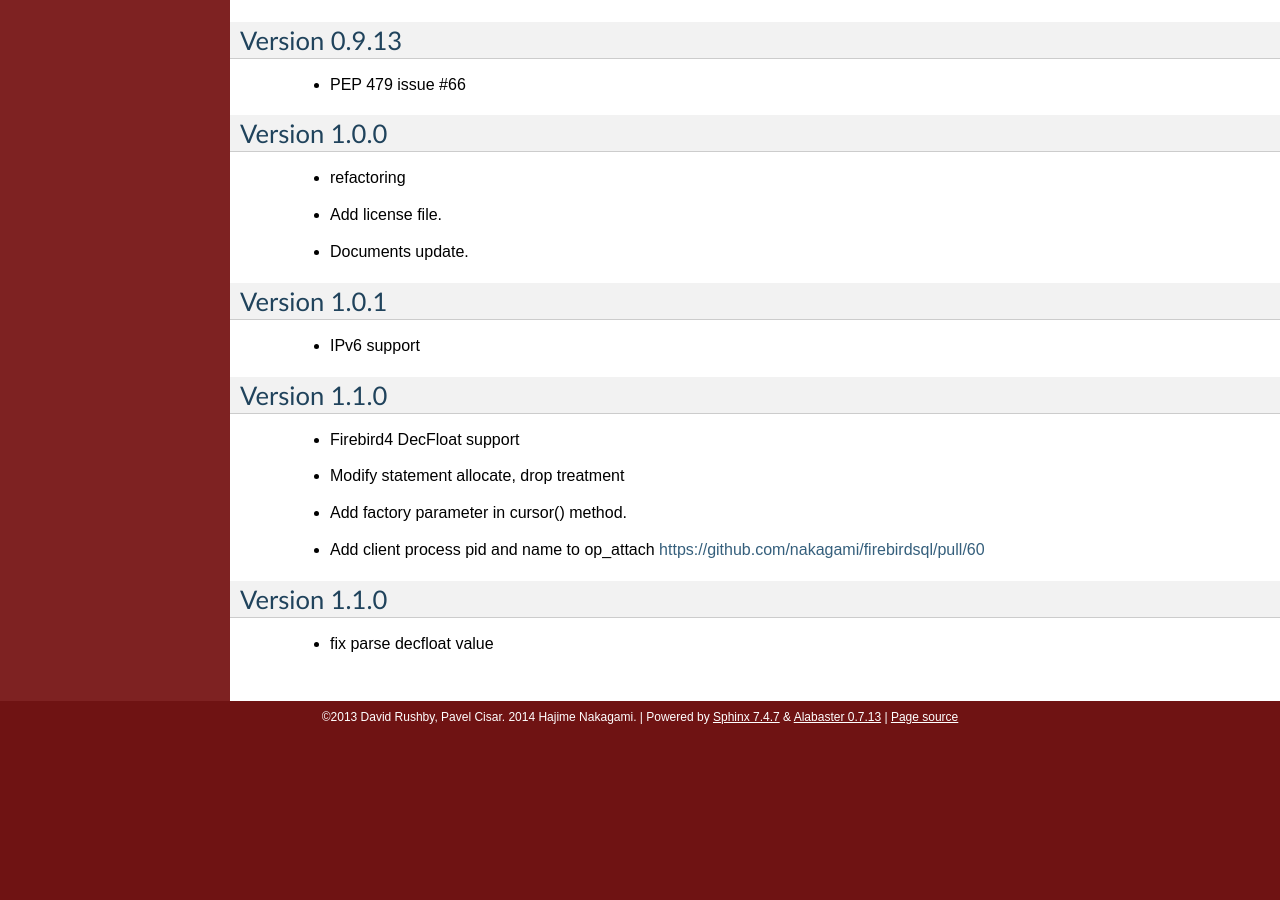
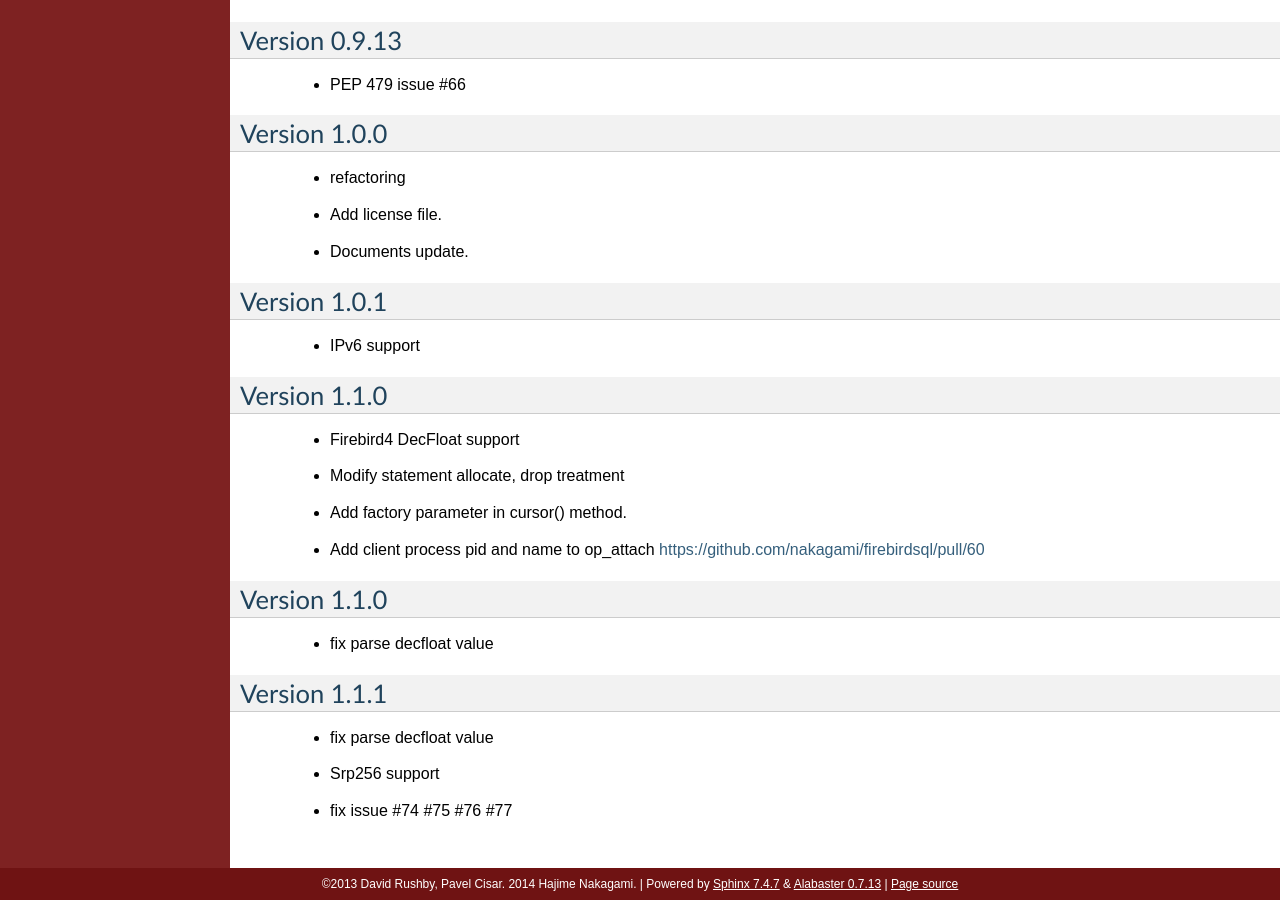
Before and after one commit to nakagami/pyfirebirdsql, a Sphinx documentation site: the page built from sphinx/changelog.rst, in a window 1280 px wide and 900 px high, scrolled down 3828 px. Built offline with Sphinx 7.4.7, drawn with Linux system fonts in a browser that asks for light colours; before the commit the page ends 4561 px from its top, so only the background shows below that.

Commit message:
revision number up

```diff
--- a/sphinx/changelog.rst
+++ b/sphinx/changelog.rst
@@ -200,3 +200,10 @@ Version 1.1.0
 ==============
 
    - fix parse decfloat value
+
+Version 1.1.1
+==============
+
+   - fix parse decfloat value
+   - Srp256 support
+   - fix issue #74 #75 #76 #77
```
Also changed, not shown: 1 other file.
